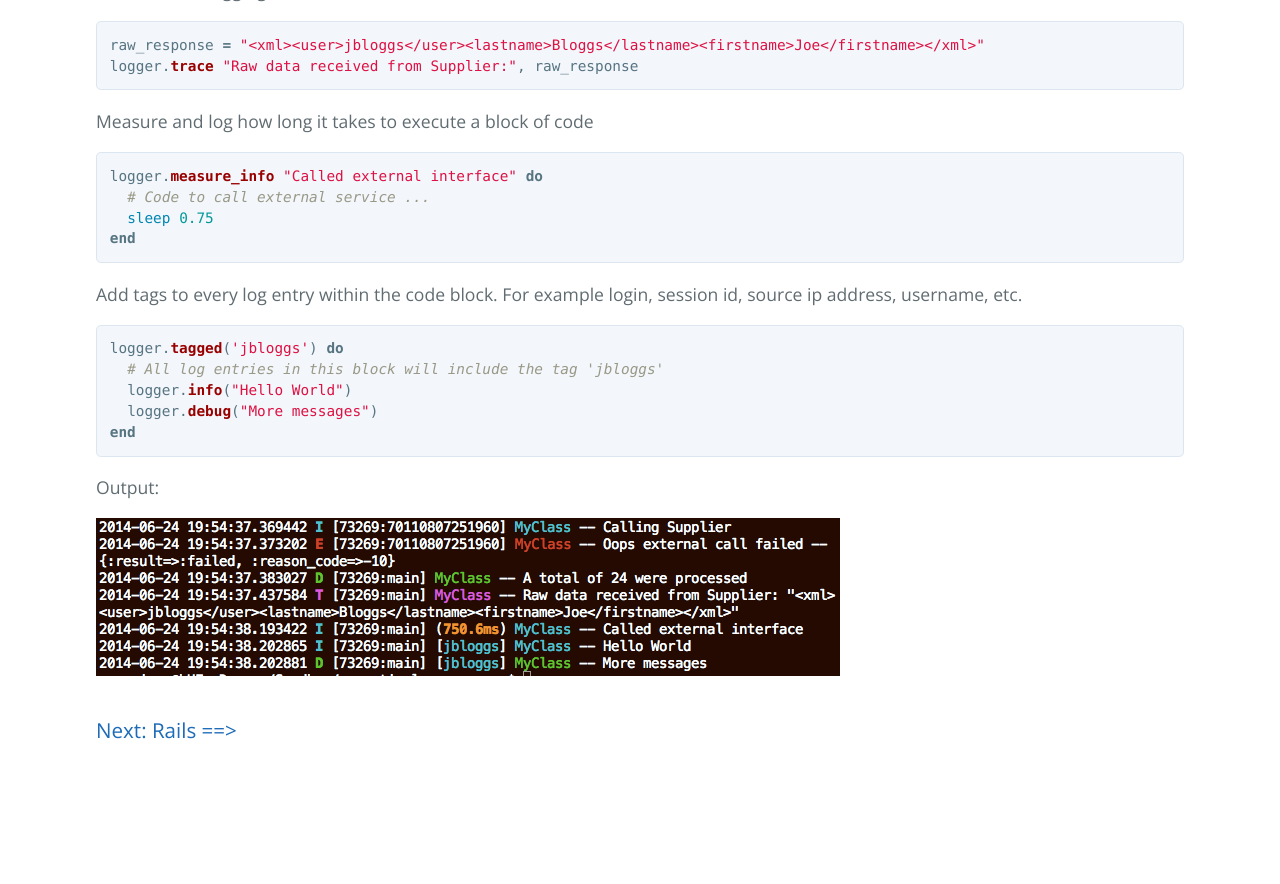
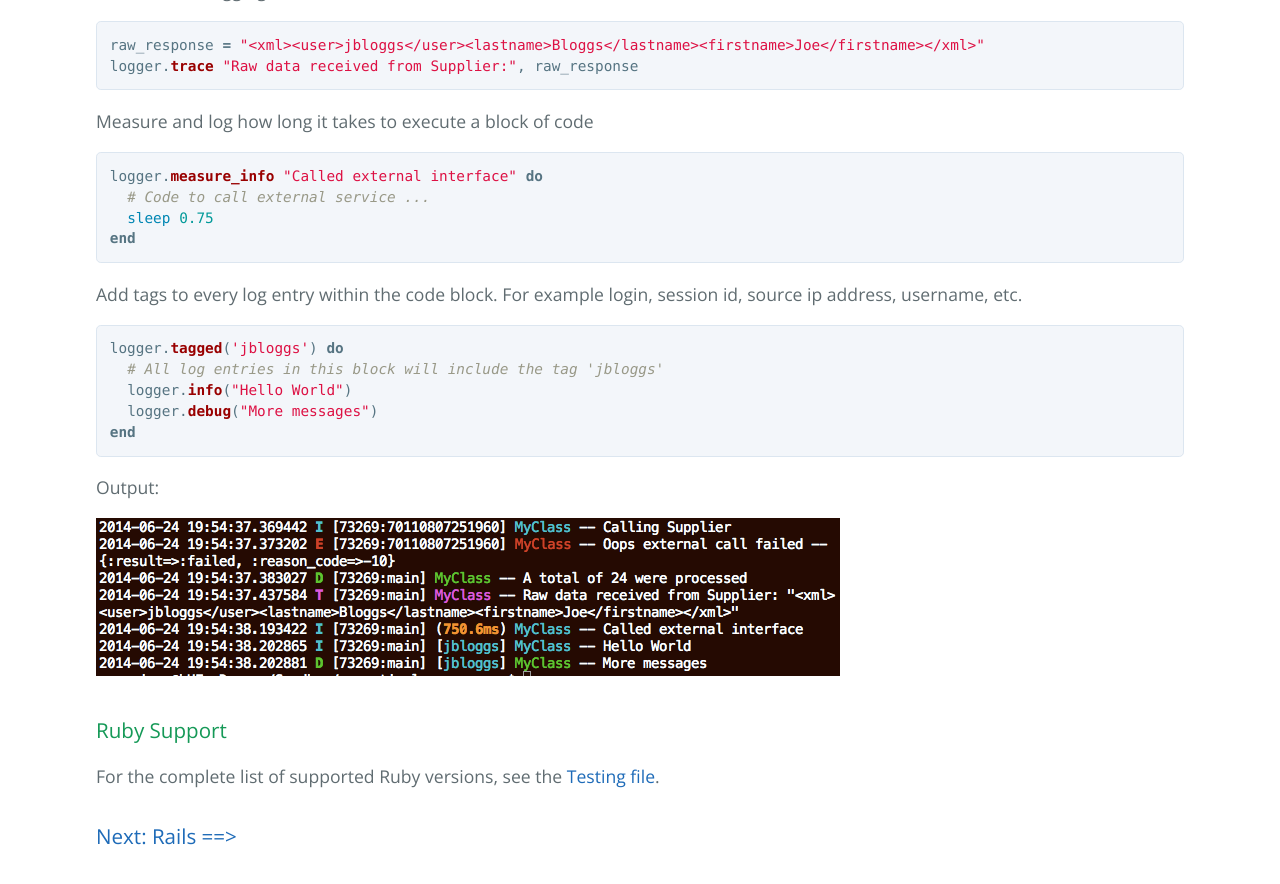
Before and after one commit to reidmorrison/semantic_logger, a Jekyll site: the page built from docs/index.md, in a window 1280 px wide and 900 px high, scrolled down 4541 px. Shown: the top 884 px of the window. Built offline with Jekyll 4.4.1, drawn with Linux system fonts in a browser that asks for light colours; before the commit the page ends 5334 px from its top, so only the background shows below that.

Commit message:
Document supported Ruby and Rails versions

```diff
--- a/docs/index.md
+++ b/docs/index.md
@@ -219,4 +219,9 @@ Output:
 
 ![development.log](images/example_output.png)
 
+### Ruby Support
+
+For the complete list of supported Ruby versions, see
+the [Testing file](https://github.com/rocketjob/semantic_logger/blob/master/.travis.yml).
+
 ### [Next: Rails ==>](rails.html)
```
Also changed, not shown: docs/rails.md (+2 -1 lines).
